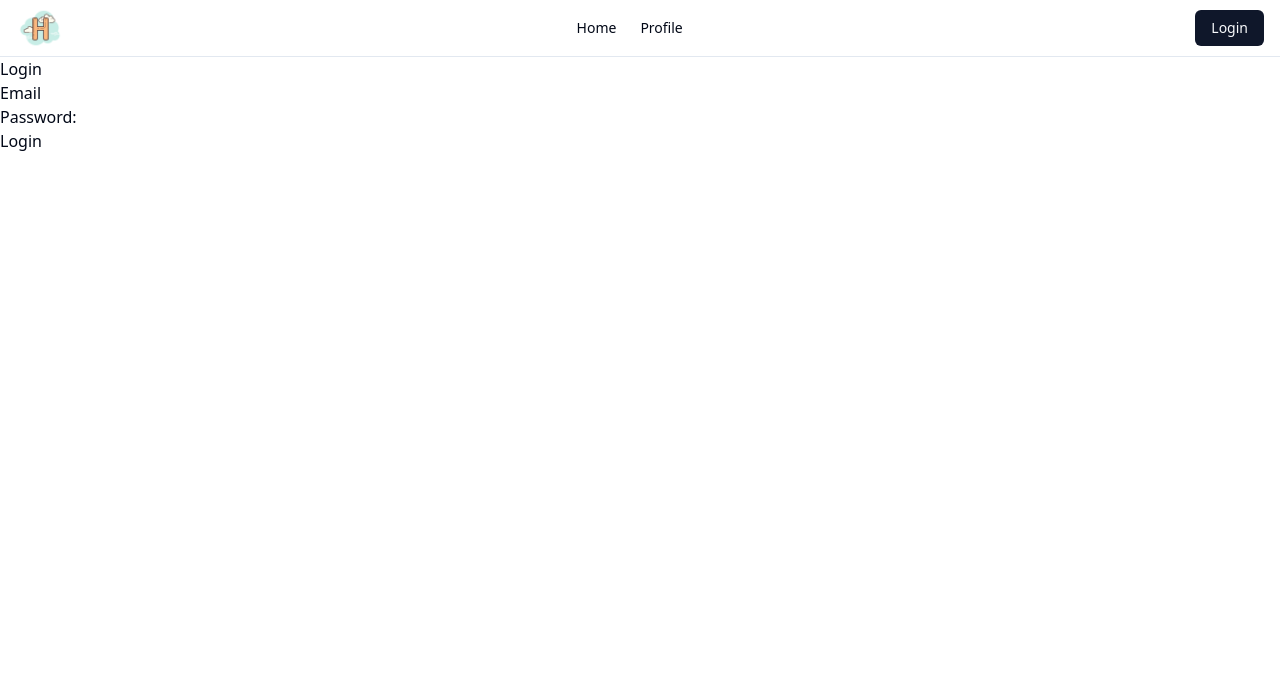
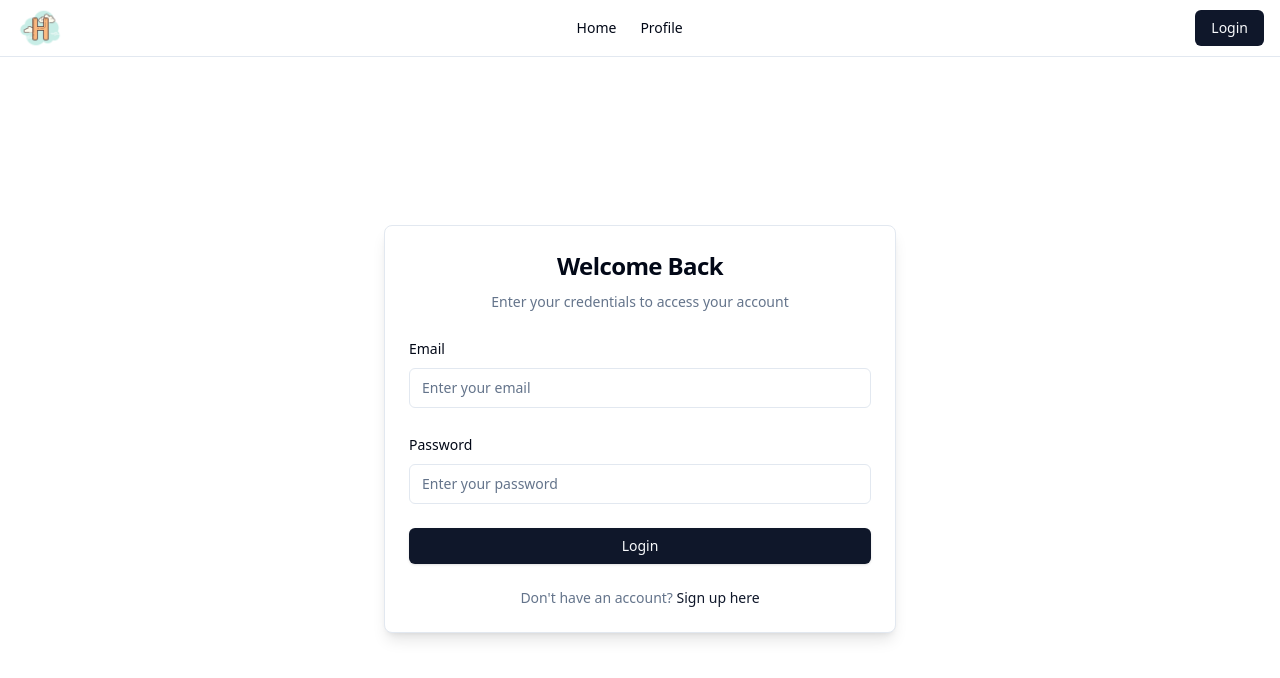
Before and after one commit to jn-gr/hobbiesApp, a Vue app in the folder frontend/: page /login in a window 1280 px wide. Shown: the top 678 px of the page. Built offline with nearby package versions, Linux system fonts and the light colour scheme.

Commit message:
add login and sign up pages
need to fix sonner (toast noties)

```diff
--- a/frontend/src/pages/Login.vue
+++ b/frontend/src/pages/Login.vue
@@ -1,36 +1,81 @@
 <template>
-    <div class="login">
-        <h1>Login</h1>
-        <form @submit.prevent="handleLogin">
-            <div>
-                <label>Email</label>
-                <input type="email" v-model="form.email" required>
-
+  <div class="min-h-[calc(100svh-57px)] flex items-center justify-center p-4 bg-background">
+    <Card class="w-full max-w-lg shadow-lg">
+      <CardHeader class="space-y-1">
+        <CardTitle class="text-2xl font-bold text-center">Welcome Back</CardTitle>
+        <CardDescription class="text-center">
+          Enter your credentials to access your account
+        </CardDescription>
+      </CardHeader>
+      <CardContent>
+        <form @submit.prevent="handleLogin" class="space-y-6">
+          <div class="space-y-2">
+            <Label for="email">Email</Label>
+            <Input
+              id="email"
+              type="email"
+              v-model="form.email"
+              placeholder="Enter your email"
+              class="w-full"
+              required
+            />
           </div>
 
-            <div>
-                <label>Password:</label>
-                <input type="password" v-model="form.password" required>
+          <div class="space-y-2">
+            <Label for="password">Password</Label>
+            <Input
+              id="password"
+              type="password"
+              v-model="form.password"
+              placeholder="Enter your password"
+              class="w-full"
+              required
+            />
+          </div>
 
-            </div>
-            <button type="submit">Login</button>
-            <p v-if="errorMessage" class="error">{{ errorMessage }}</p>
+          <Button type="submit" class="w-full">
+            Login
+          </Button>
+
+          <p class="text-center text-sm text-muted-foreground">
+            Don't have an account?
+            <router-link
+              to="/signup"
+              class="text-primary hover:underline"
+            >
+              Sign up here
+            </router-link>
+          </p>
         </form>
-
-
+      </CardContent>
+    </Card>
   </div>
 </template>
 
-<script>
+<script lang="ts">
+import { Button } from '@/components/ui/button'
+import { Card, CardContent, CardDescription, CardHeader, CardTitle } from '@/components/ui/card'
+import { Input } from '@/components/ui/input'
+import { Label } from '@/components/ui/label'
+import { toast } from 'sonner'
+
 export default {
+    components: {
+      Button,
+      Card,
+      CardContent,
+      CardDescription,
+      CardHeader,
+      CardTitle,
+      Input,
+      Label,
+    },
     data() {
         return {
             form: {
                 email: "",
                 password: "",
-
-            },
-            errorMessage: ""
+            }
         };
     },
     methods: {
@@ -44,13 +89,13 @@ export default {
 
                 const data = await response.json();
                 if (data.success) {
-            this.errorMessage = "";
-            this.$router.push("/profile");
+                    toast.success(data.message);
+                    setTimeout(() => this.$router.push("/"), 2000);
                 } else {
-            this.errorMessage = data.message;
+                    toast.error(data.message || "Login failed");
                 }
             } catch (error) {
-        this.errorMessage = "An error has occurred.";
+                toast.error("An error occurred during login");
             }
         },
     },
--- a/frontend/src/pages/SignUp.vue
+++ b/frontend/src/pages/SignUp.vue
@@ -1,5 +1,5 @@
 <template>
-  <div class="h-full flex items-center justify-center p-4 bg-background">
+  <div class="min-h-[calc(100svh-57px)] flex items-center justify-center p-4 bg-background">
     <Card class="w-full max-w-lg shadow-lg">
       <CardHeader class="space-y-1">
         <CardTitle class="text-2xl font-bold text-center">Create an Account</CardTitle>
@@ -65,9 +65,8 @@
             <div class="flex gap-2">
               <Input
                 v-model="newHobby"
-                placeholder="Type a hobby and press Enter"
+                placeholder="Type a hobby"
                 class="flex-1"
-                @keyup.enter="addNewHobby"
               />
               <Button
                 type="button"
@@ -78,26 +77,6 @@
               </Button>
             </div>
           </div>
-
-          <TransitionGroup name="fade">
-            <Alert
-              v-if="errorMessage"
-              variant="destructive"
-              class="mt-4"
-              key="error"
-            >
-              <AlertDescription>{{ errorMessage }}</AlertDescription>
-            </Alert>
-
-            <Alert
-              v-if="successMessage"
-              variant="default"
-              class="mt-4"
-              key="success"
-            >
-              <AlertDescription>{{ successMessage }}</AlertDescription>
-            </Alert>
-          </TransitionGroup>
 
           <Button type="submit" class="w-full">
             Create Account
@@ -144,6 +123,7 @@ import {
   SelectValue,
 } from "@/components/ui/select"
 import { Alert, AlertDescription } from "@/components/ui/alert"
+import { toast } from 'sonner'
 
 interface Hobby {
   id: number;
@@ -205,19 +185,15 @@ export default {
                 });
 
                 const data = await response.json();
-                console.log("Signup Response:", data);
 
                 if (data.success) {
-                    this.successMessage = data.message;
-                    this.errorMessage = "";
-                    setTimeout(() => this.$router.push("/login"), 2000);
+                    toast.success(data.message);
+                    setTimeout(() => this.$router.push("/"), 2000);
                 } else {
-                    this.errorMessage = data.message || "Signup failed.";
-                    this.successMessage = "";
+                    toast.error(data.message || "Signup failed.");
                 }
             } catch (error) {
-                console.error("Error during signup:", error);
-                this.errorMessage = "An error has occurred.";
+                toast.error("An error occurred during signup.");
             }
         },
         addNewHobby() {
```
Lines whose indentation alone changed are shown as unchanged.
